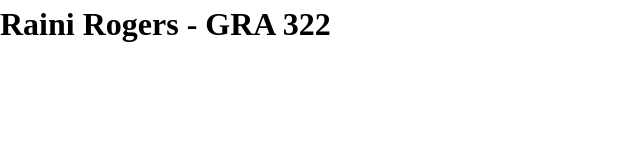
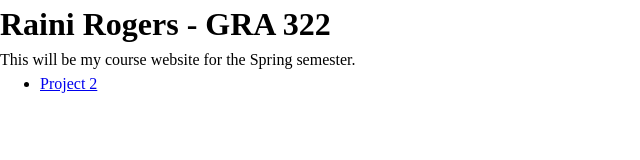
Before and after one commit to rainirogers/gra322, a plain HTML site: page index.html in a window 1280 px wide. Shown: the whole page, without its empty margins (0-640 px from the left). Drawn offline with Linux system fonts and the light colour scheme.

Commit message:
Bio and Links

```diff
--- a/index.html
+++ b/index.html
@@ -17,6 +17,10 @@
 <body>
   <!-- Add your content here -->
   <h1>Raini Rogers - GRA 322</h1>
+  <p>This will be my course website for the Spring semester.</p>
+  <ul>
+    <li><a href="/project2" title="Project 2">Project 2</a></li>
+  </ul>
 
   <!-- Load Scripts -->
   <script src="js/scripts.js"></script>
```
Also changed, not shown: project2/index.html (+2 -0 lines), 1 other file.
